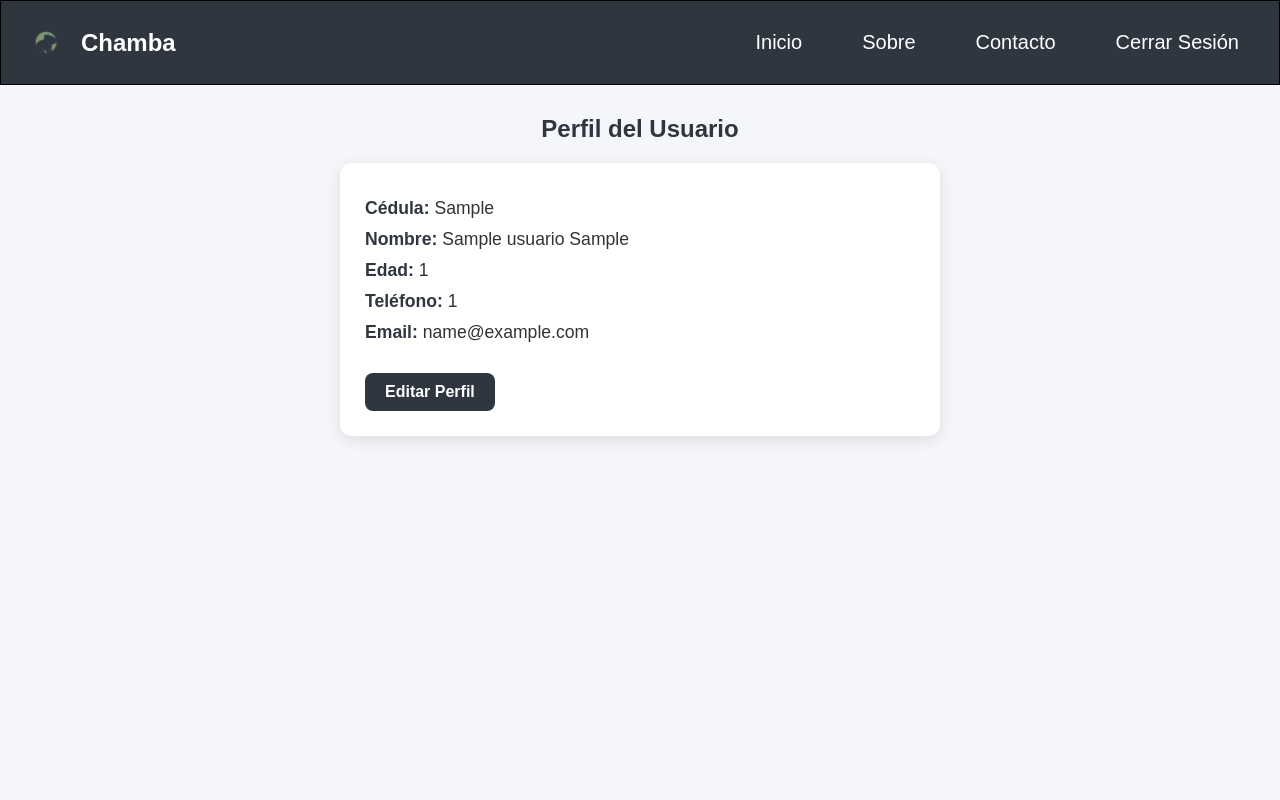
After one commit to NanaBru/Chamba, a PHP site: page /backend/usuario/perfil.php in a window 1280 px wide. The commit adds this page. Run offline with PHP 8.4, Linux system fonts and the light colour scheme; the visitor is signed in with stand-in values (Sample User, id 1); tables that the repository leaves empty hold one stand-in row (values such as "Sample post").

Commit message:
New v0.5

```diff
--- a/backend/confirmar.php
+++ b/backend/confirmar.php
@@ -9,6 +9,7 @@
     <title>Confirmar</title>
     <link rel="shortcut icon" href="img/tick.png" type="image/x-icon">
     <style>
+
         body {
             width: 100vw;
             height: 100vh;
--- a/backend/iniciar.php
+++ /dev/null
@@ -1,5 +0,0 @@
-<?php
-session_start();
-session_destroy();
-header("Location: iniciarsecion.html");
-?>
--- a/backend/iniciarsesion.php
+++ b/backend/iniciarsesion.php
@@ -25,7 +25,7 @@ if ($_SERVER["REQUEST_METHOD"] == "POST") {
         if (password_verify($passwordIngresada, $passwordHash)) {
             $_SESSION["email"] = $email;
 
-            header("Location: perfil.php");
+            header("Location: ../backend/app/inicio.php");
             exit();
         } else {
 
--- /dev/null
+++ b/backend/usuario/perfil.php
@@ -0,0 +1,224 @@
+<?php
+session_start();
+
+// Si no hay sesión activa, redirigir al login
+if (!isset($_SESSION['email'])) {
+    header("Location: ../../frontend/iniciarsesion.html");
+    exit;
+}
+
+// Conexión a la BD
+$servername = "localhost";
+$username = "root";
+$password = "";
+$dbname = "bdChamba";
+
+$conn = new mysqli($servername, $username, $password, $dbname);
+
+// Verificar conexión
+if ($conn->connect_error) {
+    die("Error de conexión: " . $conn->connect_error);
+}
+
+$email = $_SESSION['email'];
+
+// Consultar datos del usuario logueado usando el email
+$sql = "SELECT Cedula, nombre, apellido, edad, telefono, email
+        FROM usuario
+        WHERE email = ?";
+$stmt = $conn->prepare($sql);
+$stmt->bind_param("s", $email);
+$stmt->execute();
+$result = $stmt->get_result();
+
+if ($result->num_rows > 0) {
+    $usuario = $result->fetch_assoc();
+} else {
+    echo "Usuario no encontrado.";
+    exit;
+}
+
+$conn->close();
+?>
+
+<!DOCTYPE html>
+<html lang="es">
+<head>
+    <meta charset="UTF-8">
+    <meta name="viewport" content="width=device-width, initial-scale=1.0">
+    <link rel="stylesheet" href="../../frontend/estilos/stylesNav.css">
+    <title>Perfil</title>
+    <style>
+        /* perfil.css */
+
+/* Reset básico */
+* {
+    margin: 0;
+    padding: 0;
+    box-sizing: border-box;
+    font-family: 'Arial', sans-serif;
+}
+
+/* Body */
+body {
+    background-color: #f5f6fa;
+    color: #333;
+    min-height: 100vh;
+    padding-bottom: 50px;
+}
+
+/* Navbar */
+#menu {
+    display: flex;
+    justify-content: space-between;
+    align-items: center;
+    background-color: #2f3640;
+    padding: 10px 20px;
+    color: #fff;
+}
+
+#menu .logoDIV1 {
+    display: flex;
+    align-items: center;
+}
+
+#menu .logo {
+    width: 50px;
+    margin-right: 10px;
+}
+
+#menu .logoNombre {
+    font-size: 1.5rem;
+    color: #fff;
+    text-decoration: none;
+}
+
+#navLinks {
+    list-style: none;
+    display: flex;
+    gap: 20px;
+}
+
+#navLinks li a {
+    color: #fff;
+    text-decoration: none;
+    font-weight: 500;
+    transition: color 0.3s;
+}
+
+#navLinks li a:hover {
+    color: #e1b12c;
+}
+
+/* Contenido del perfil */
+h2 {
+    text-align: center;
+    margin: 30px 0 20px;
+    color: #2f3640;
+}
+
+.profile-container {
+    width: 90%;
+    max-width: 600px;
+    margin: 0 auto;
+    background-color: #fff;
+    padding: 25px;
+    border-radius: 12px;
+    box-shadow: 0px 4px 15px rgba(0,0,0,0.1);
+}
+
+.profile-container p {
+    font-size: 1.1rem;
+    margin: 10px 0;
+}
+
+.profile-container strong {
+    color: #2f3640;
+}
+
+/* Botón de editar */
+.profile-container a {
+    display: inline-block;
+    margin-top: 20px;
+    padding: 10px 20px;
+    background-color: #2f3640;
+    color: #fff;
+    text-decoration: none;
+    border-radius: 8px;
+    font-weight: bold;
+    transition: background-color 0.3s;
+}
+
+.profile-container a:hover {
+    background-color: #e1b12c;
+    color: #2f3640;
+}
+
+/* Mensajes */
+#mensaje {
+    text-align: center;
+    margin-top: 15px;
+    font-weight: bold;
+}
+
+/* Responsive */
+@media (max-width: 768px) {
+    #navLinks {
+        flex-direction: column;
+        gap: 10px;
+    }
+
+    .profile-container {
+        padding: 20px;
+    }
+}
+
+    </style>
+</head>
+<body>
+
+    <nav id="menu">
+        <header class="logoDIV1">
+            <img class="logo" src="../../frontend/img/logopng.png" alt="">
+            <a href="../../index.html">
+                <h1 class="logoNombre">Chamba</h1>
+            </a>
+        </header>
+
+        <section class="LogoDIV2">
+            <div class="hamburguesa" onclick="toggleMenu()">
+                <div></div>
+                <div></div>
+                <div></div>
+            </div>
+            <ul id="navLinks">
+                <li><a href="../app/inicio.php">Inicio</a></li>
+                <li><a href="https://youtu.be/dQw4w9WgXcQ">Sobre</a></li>
+                <li><a href="https://youtu.be/dQw4w9WgXcQ">Contacto</a></li>
+                <li><a href="logout.php">Cerrar Sesión</a></li>
+            </ul>
+        </section>
+    </nav>
+
+    <h2>Perfil del Usuario</h2>
+
+   <div class="profile-container">
+    <p><strong>Cédula:</strong> <?php echo $usuario['Cedula']; ?></p>
+    <p><strong>Nombre:</strong> <?php echo $usuario['nombre'] . " " . $usuario['apellido']; ?></p>
+    <p><strong>Edad:</strong> <?php echo $usuario['edad']; ?></p>
+    <p><strong>Teléfono:</strong> <?php echo $usuario['telefono']; ?></p>
+    <p><strong>Email:</strong> <?php echo $usuario['email']; ?></p>
+
+    <a href="editarPerfil.php">Editar Perfil</a>
+</div>
+
+
+    <script>
+        // Evitar mostrar datos desde caché al volver atrás
+        if (window.performance && window.performance.navigation.type === 2) {
+            window.location.reload(true);
+        }
+    </script>
+
+</body>
+</html>
--- a/frontend/estilos/stylesNav.css
+++ b/frontend/estilos/stylesNav.css
@@ -2,13 +2,14 @@
     margin: 0;
     padding: 0;
     box-sizing: border-box;
+
 
 }
 nav{
 
     background-color: #eeece7;
     width: 100%;
-    height: 15vh;
+    height: 100%;
     display: flex;
     justify-content: space-between;
     align-items: center;
--- a/frontend/iniciarsesion.html
+++ b/frontend/iniciarsesion.html
@@ -19,7 +19,7 @@
         <div class="logoDIV1">
             <img class="logo" src="img/logopng.png" alt="">
             <a href="../index.html">
-                <h1>Chamba</h1>
+                <h1 class="logoNombre">Chamba</h1>
             </a>
         </div>
 
--- a/frontend/registro.html
+++ b/frontend/registro.html
@@ -18,7 +18,7 @@
         <header class="logoDIV1">
             <img class="logo" src="img/logopng.png" alt="">
             <a href="../index.html">
-                <h1>Chamba</h1>
+                <h1 class="logoNombre">Chamba</h1>
             </a>
         </header>
 
@@ -60,11 +60,9 @@
                 <input class="cte" type="text" name="telefono" id="telefono" maxlength="30" minlength="3"
                     title="Telefono de usuario" placeholder="Telefono" onkeydown="noEspacios(event)" required>
 
-                <input class="cte" type="number" name="edad" id="edad" maxlength="30" minlength="3"
+                <input class="cte" type="number" name="edad" id="edad" min="18" max="99" maxlength="30" minlength="3"
                     title="edad de usuario" placeholder="Edad" onkeydown="noEspacios(event)" required>
             </div>
-
-
 
 
             <input class="input11" type="email" name="email" id="email" placeholder="Ingrese un email"
--- a/index.html
+++ b/index.html
@@ -17,7 +17,7 @@
         <header class="logoDIV1">
             <img class="logo" src="frontend/img/logopng.png" alt="">
             <a href="index.html">
-                <h1>Chamba</h1>
+                <h1 class="logoNombre">Chamba</h1>
             </a>
         </header>
 
@@ -43,13 +43,11 @@
         <h2 class="h2">Chamba</h2>
         <p>Bienvenido a Chamba Servicio de Contrataciones</p>
         <button type="button" onclick=" location.href='frontend/registro.html'">
-            <p class="button-Registrarce">Registrarce</p>
+            <p class="button-Registrarce">Registrarse</p>
         </button>
 
 
     </header>
-
-
 
 
 
```
Also changed, not shown: backend/app/inicio.php (added, +165 -0 lines), backend/datos.sql (+12 -0 lines), backend/perfil.php (deleted, +0 -68 lines), backend/registro.php (+13 -18 lines), backend/usuario/logout.php (added, +15 -0 lines), backend/usuario/editarPerfil.php (added).
